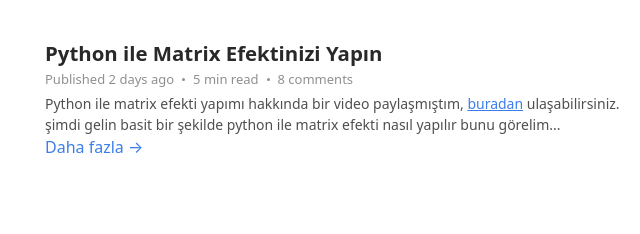
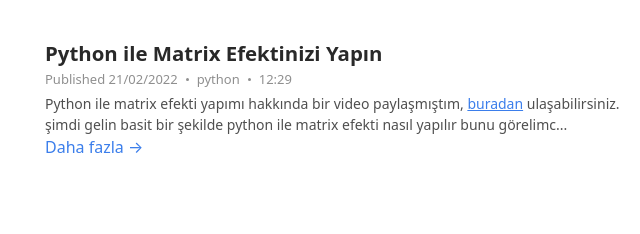
Before and after one commit to yasincanolcay/http---DevoneSoft.github.io, a plain HTML site: page index.html in a window 1280 px wide. Shown: the part 257-491 px from the top of the page, 536-1176 px from the left. Drawn offline with Linux system fonts and the light colour scheme.

Commit message:
index edit

```diff
--- a/index.html
+++ b/index.html
@@ -96,9 +96,9 @@
 					    </div>
 					    <div class="col">
 						    <h3 class="title mb-1"><a class="text-link" href="pythonmatrix.html">Python ile Matrix Efektinizi Yapın</a></h3>
-						    <div class="meta mb-1"><span class="date">Published 2 days ago</span><span class="time">5 min read</span><span class="comment"><a class="text-link" href="#">8 comments</a></span></div>
+						    <div class="meta mb-1"><span class="date">Published 21/02/2022</span><span class="time">python</span><span class="comment"><a class="text-link" href="#">12:29</a></span></div>
 						    <div class="intro">Python ile matrix efekti yapımı hakkında bir video paylaşmıştım, <a href="https://youtu.be/XVRuvn7QVO4"> buradan</a> ulaşabilirsiniz. şimdi gelin basit bir şekilde python ile
-				    matrix efekti nasıl yapılır bunu görelim...</div>
+				    matrix efekti nasıl yapılır bunu görelimc...</div>
 						    <a class="text-link" href="pythonmatrix.html">Daha fazla &rarr;</a>
 					    </div><!--//col-->
 				    </div><!--//row-->
```
